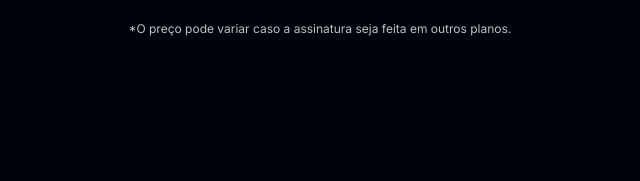
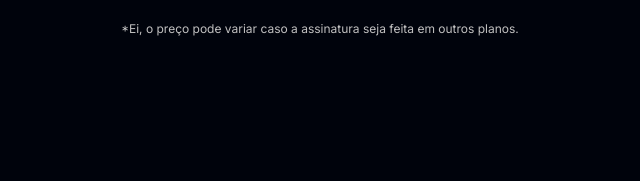
Before and after one commit to eliseufesantos/aluraplus_streaming, a plain HTML site: page index.html in a window 1280 px wide. Shown: the part 593-774 px from the top of the page, 0-640 px from the left. Drawn offline with Linux system fonts and the light colour scheme.

Commit message:
adicionando o ei

```diff
--- a/index.html
+++ b/index.html
@@ -19,7 +19,7 @@
 
             <a class="container__botao botao_principal" href="www.alura.com.br">Assine por 12x de R$ 120,00*</a>
             <a class="container__botao botao_secundario" href="www.alura.com.br">Assinar somente o Alura+</a>
-            <p class="container__aviso">*O preço pode variar caso a assinatura seja feita em outros planos.</p>
+            <p class="container__aviso">*Ei, o preço pode variar caso a assinatura seja feita em outros planos.</p>
         </div>
     </section>
 
```
